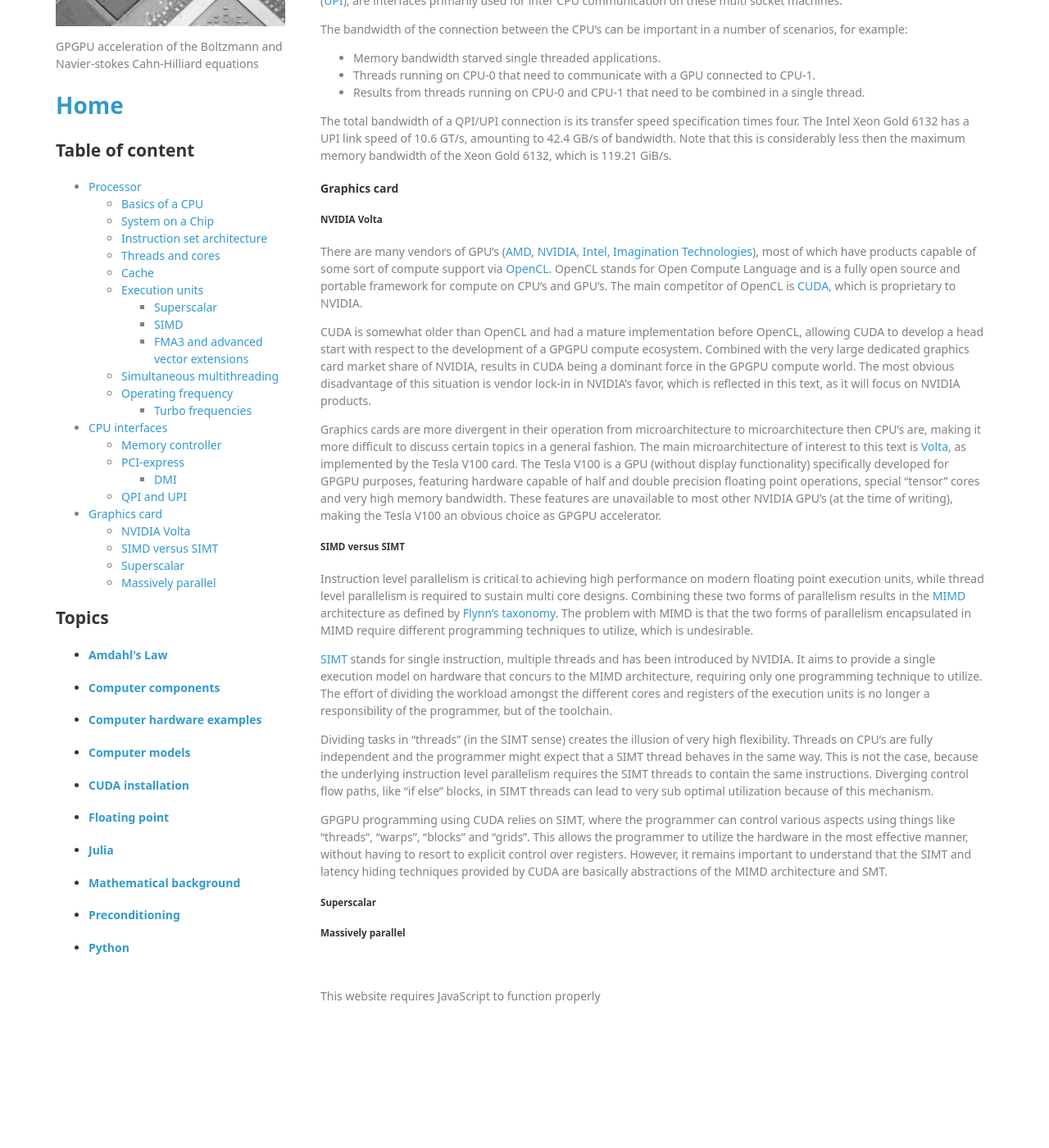
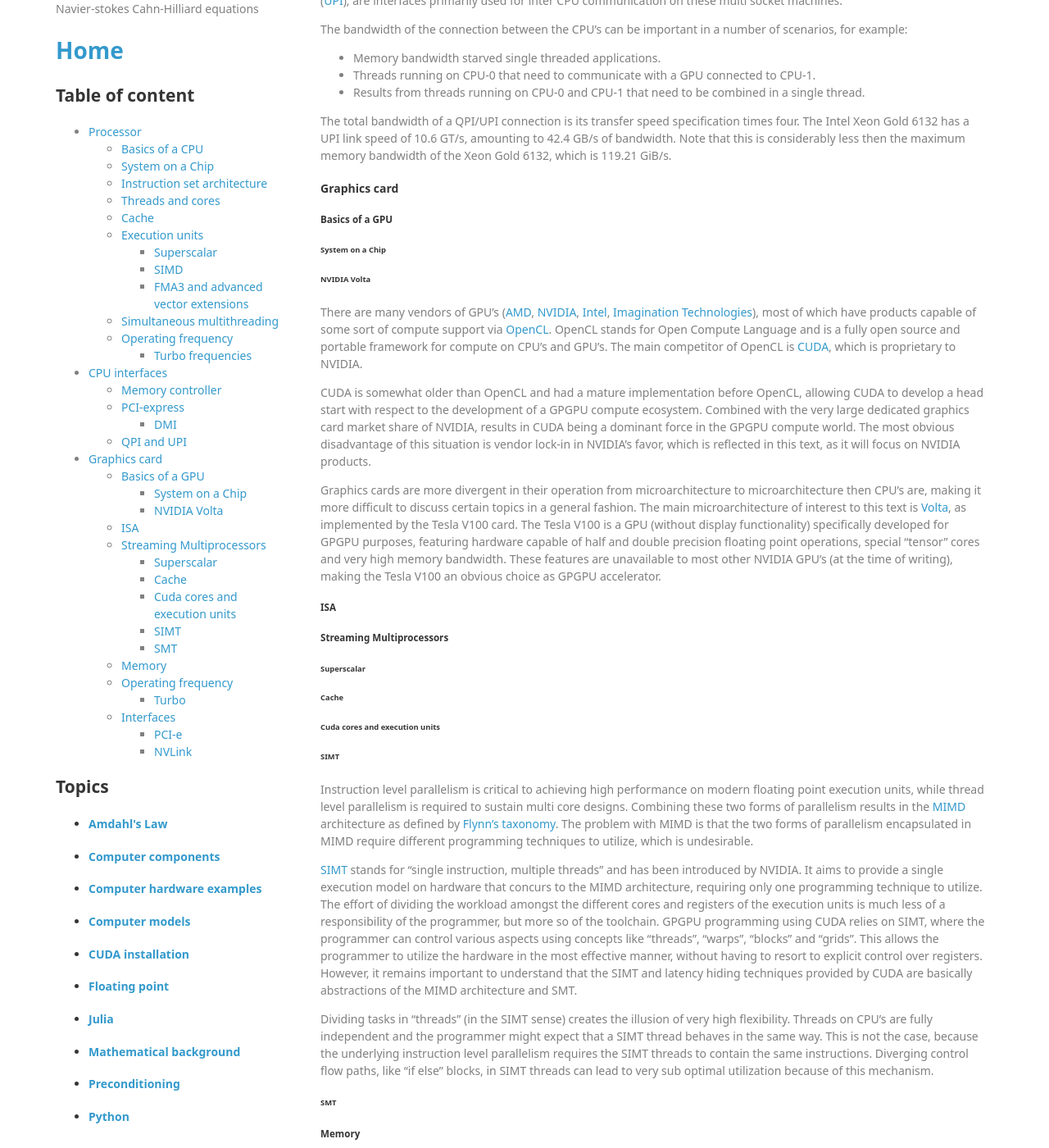
Before and after one commit to lucasbekker/lucasbekker.github.io, a Jekyll site: the page built from _sections/Computer_components.md, in a window 1280 px wide and 1400 px high, scrolled down 5508 px. Shown: the whole window at 82% size. Built offline with Jekyll 4.4.1, drawn with Linux system fonts in a browser that asks for light colours; nearby versions of some CDN libraries; formulas are drawn with MathJax 3; before the commit the page ends 6791 px from its top, so only the background shows below that; some of the changed text lies outside the part shown.

Commit message:
Added initial layout of section on GPU's.

```diff
--- a/_sections/Computer_components.md
+++ b/_sections/Computer_components.md
@@ -151,7 +151,11 @@ The total bandwidth of a QPI/UPI connection is its transfer speed specification
 
 #### Graphics card
 
-##### NVIDIA Volta
+##### Basics of a GPU
+
+###### System on a Chip
+
+###### NVIDIA Volta
 
 There are many vendors of GPU's ([AMD](https://www.amd.com/en), [NVIDIA](https://www.nvidia.com/en-us/), [Intel](https://www.intel.com/content/www/us/en/homepage.html), [Imagination Technologies](https://www.imgtec.com/)), most of which have products capable of some sort of compute support via [OpenCL](https://www.khronos.org/opencl/). OpenCL stands for Open Compute Language and is a fully open source and portable framework for compute on CPU's and GPU's. The main competitor of OpenCL is [CUDA](https://en.wikipedia.org/wiki/CUDA), which is proprietary to NVIDIA.
 
@@ -160,16 +164,34 @@ CUDA is somewhat older than OpenCL and had a mature implementation before OpenCL
 Graphics cards are more divergent in their operation from microarchitecture to microarchitecture then CPU's are, making it more difficult to discuss certain topics in a general fashion. The main microarchitecture of interest to this text is [Volta](https://en.wikipedia.org/wiki/Volta_(microarchitecture)), as implemented by the Tesla V100 card. The Tesla V100 is a GPU (without display functionality) specifically developed for GPGPU purposes, featuring hardware capable of half and double precision floating
 point operations, special "tensor" cores and very high memory bandwidth. These features are unavailable to most other NVIDIA GPU's (at the time of writing), making the Tesla V100 an obvious choice as GPGPU accelerator.
 
-##### SIMD versus SIMT
+##### ISA
+
+##### Streaming Multiprocessors
+
+###### Superscalar
+
+###### Cache
+
+###### Cuda cores and execution units
+
+###### SIMT
 
 Instruction level parallelism is critical to achieving high performance on modern floating point execution units, while thread level parallelism is required to sustain multi core designs. Combining these two forms of parallelism results in the [MIMD](https://en.wikipedia.org/wiki/MIMD) architecture as defined by [Flynn's taxonomy](https://en.wikipedia.org/wiki/Flynn%27s_taxonomy). The problem with MIMD is that the two forms of parallelism encapsulated in MIMD require different programming techniques to utilize, which is undesirable.
 
-[SIMT](https://en.wikipedia.org/wiki/Single_instruction,_multiple_threads) stands for single instruction, multiple threads and has been introduced by NVIDIA. It aims to provide a single execution model on hardware that concurs to the MIMD architecture, requiring only one programming technique to utilize. The effort of dividing the workload amongst the different cores and registers of the execution units is no longer a responsibility of the programmer, but of the toolchain.
+[SIMT](https://en.wikipedia.org/wiki/Single_instruction,_multiple_threads) stands for "single instruction, multiple threads" and has been introduced by NVIDIA. It aims to provide a single execution model on hardware that concurs to the MIMD architecture, requiring only one programming technique to utilize. The effort of dividing the workload amongst the different cores and registers of the execution units is much less of a responsibility of the programmer, but more so of the toolchain. GPGPU programming using CUDA relies on SIMT, where the programmer can control various aspects using concepts like "threads", "warps", "blocks" and "grids". This allows the programmer to utilize the hardware in the most effective manner, without having to resort to explicit control over registers. However, it remains important to understand that the SIMT and latency hiding techniques provided by CUDA are basically abstractions of the MIMD architecture and SMT.
 
 Dividing tasks in "threads" (in the SIMT sense) creates the illusion of very high flexibility. Threads on CPU's are fully independent and the programmer might expect that a SIMT thread behaves in the same way. This is not the case, because the underlying instruction level parallelism requires the SIMT threads to contain the same instructions. Diverging control flow paths, like "if else" blocks, in SIMT threads can lead to very sub optimal utilization because of this mechanism.
 
-GPGPU programming using CUDA relies on SIMT, where the programmer can control various aspects using things like "threads", "warps", "blocks" and "grids". This allows the programmer to utilize the hardware in the most effective manner, without having to resort to explicit control over registers. However, it remains important to understand that the SIMT and latency hiding techniques provided by CUDA are basically abstractions of the MIMD architecture and SMT.
+###### SMT
 
-##### Superscalar
+##### Memory
 
-##### Massively parallel
+##### Operating frequency
+
+###### Turbo
+
+##### Interfaces
+
+###### PCI-e
+
+###### NVLink
```
